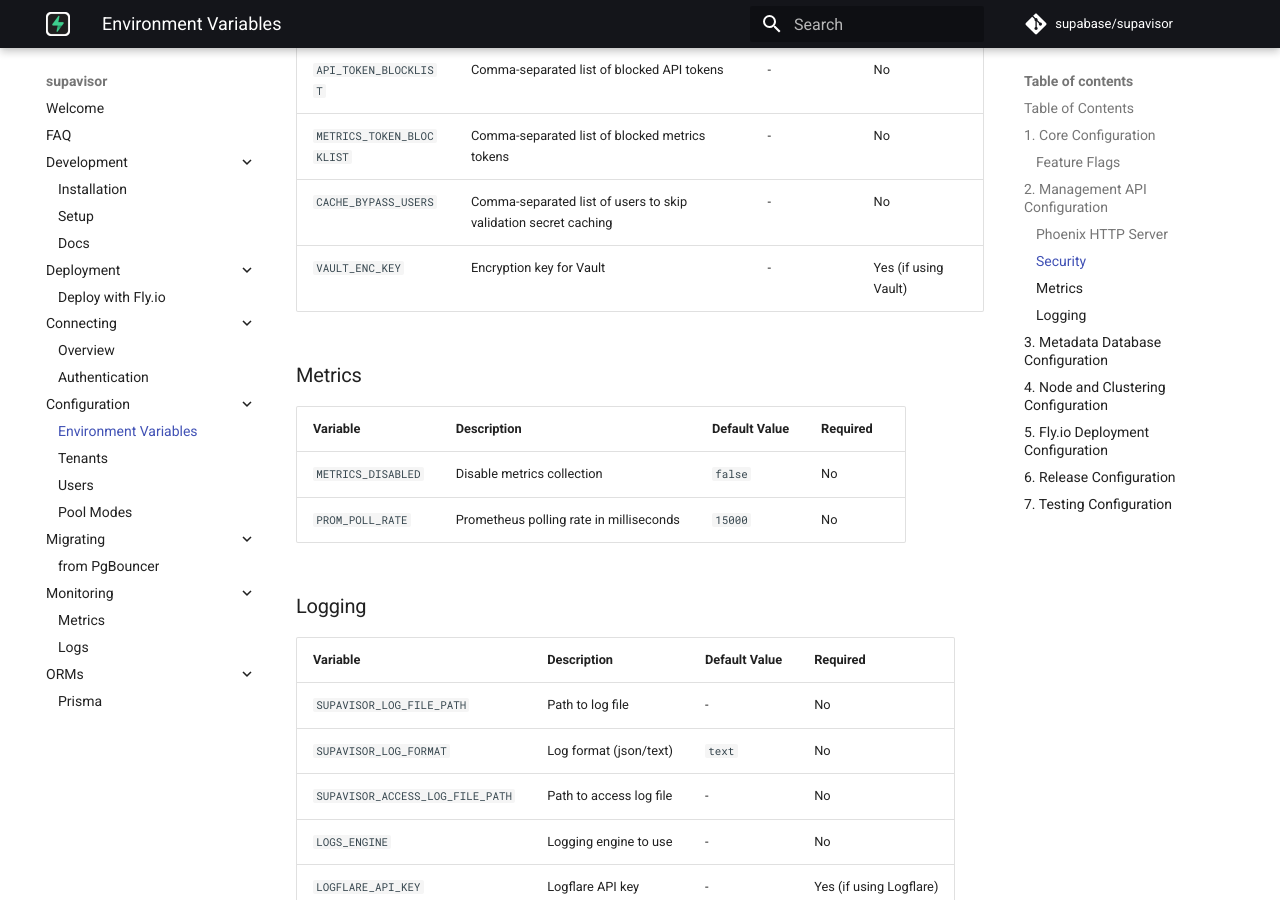
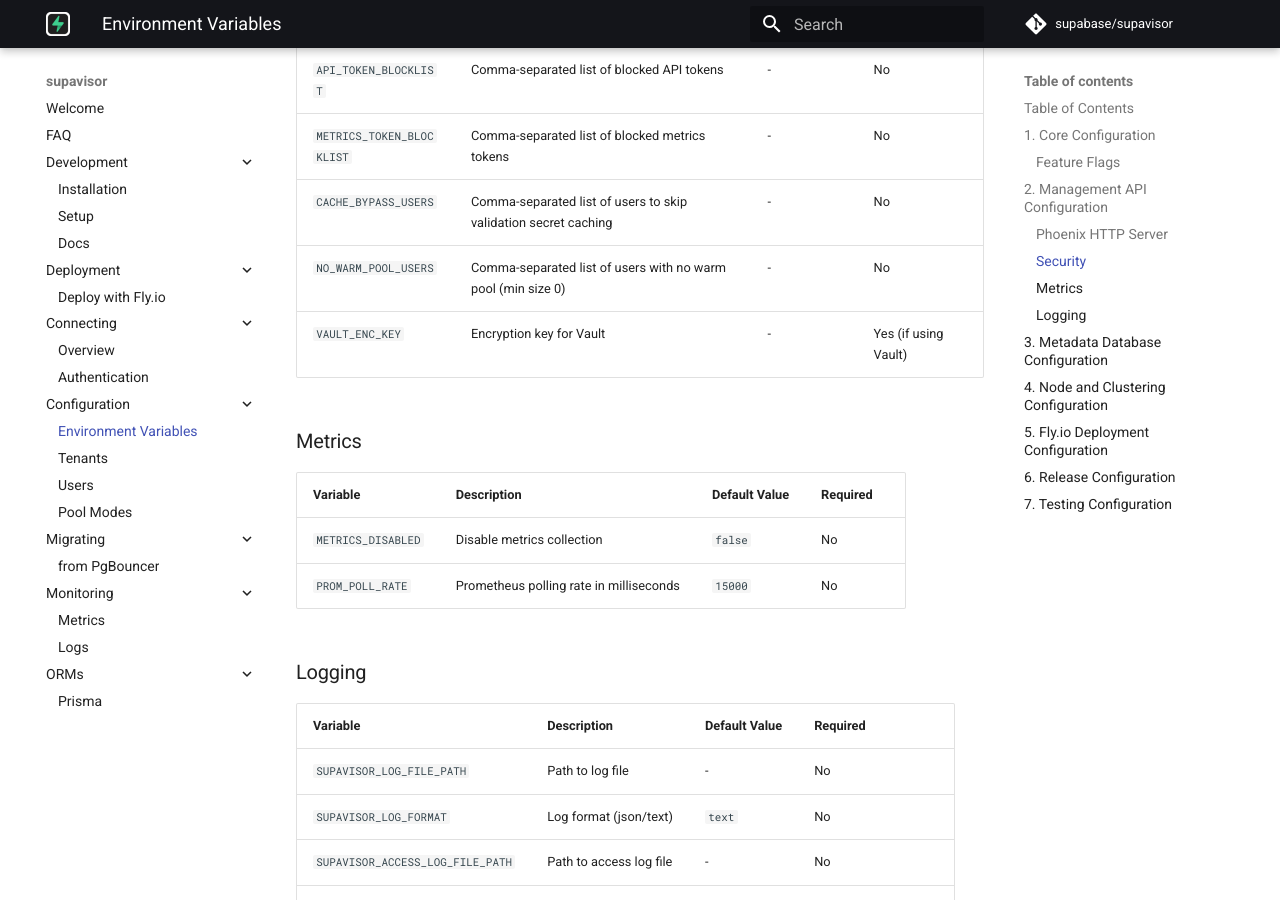
Before and after one commit to supabase/supavisor, an MkDocs documentation site: the page built from docs/configuration/env.md, in a window 1280 px wide and 900 px high, scrolled down 2504 px. Built offline with MkDocs 1.6.1 and Material for MkDocs 9.7.7, drawn with Linux system fonts in a browser that asks for light colours; comment, search, counter and statistics services are not loaded.

Commit message:
fix: add env var to configure users with no warm pool support
Warm pool doesn't work well with temporary passwords (like password caching), so we need a way to disable it for such users

```diff
--- a/docs/configuration/env.md
+++ b/docs/configuration/env.md
@@ -65,6 +65,7 @@ This document provides a categorized list of all environment variables used in S
 | `API_TOKEN_BLOCKLIST`     | Comma-separated list of blocked API tokens                      | -             | No                   |
 | `METRICS_TOKEN_BLOCKLIST` | Comma-separated list of blocked metrics tokens                  | -             | No                   |
 | `CACHE_BYPASS_USERS`      | Comma-separated list of users to skip validation secret caching | -             | No                   |
+| `NO_WARM_POOL_USERS`      | Comma-separated list of users with no warm pool (min size 0)    | -             | No                   |
 | `VAULT_ENC_KEY`           | Encryption key for Vault                                        | -             | Yes (if using Vault) |
 
 ### Metrics
```
Also changed, not shown: 5 other files.
